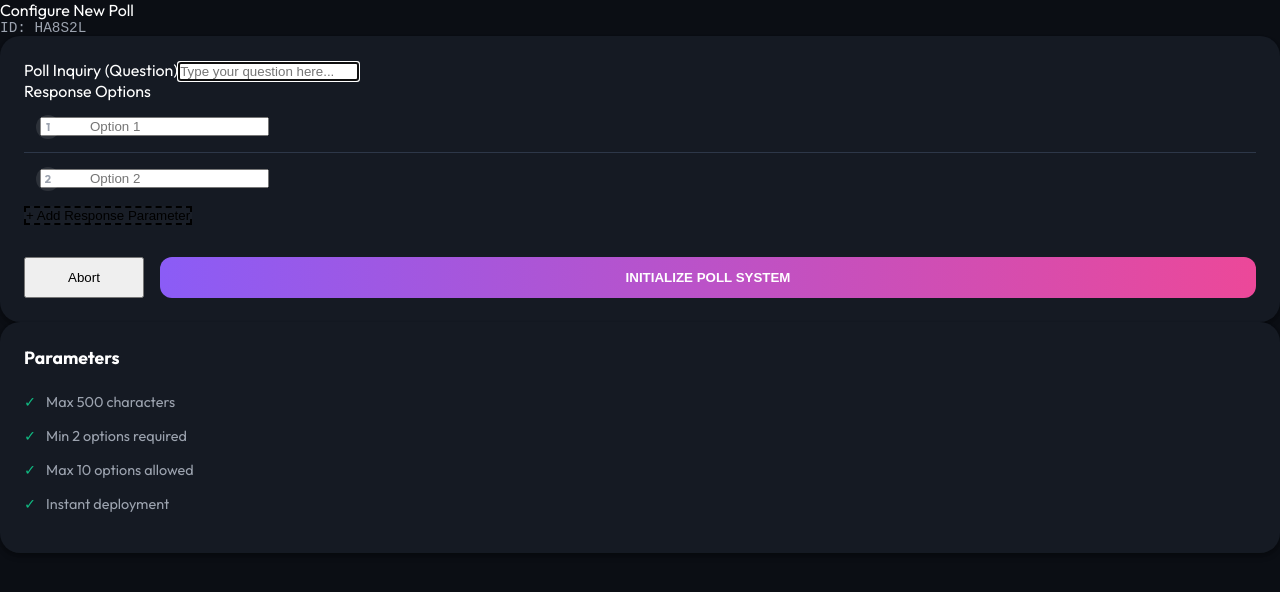
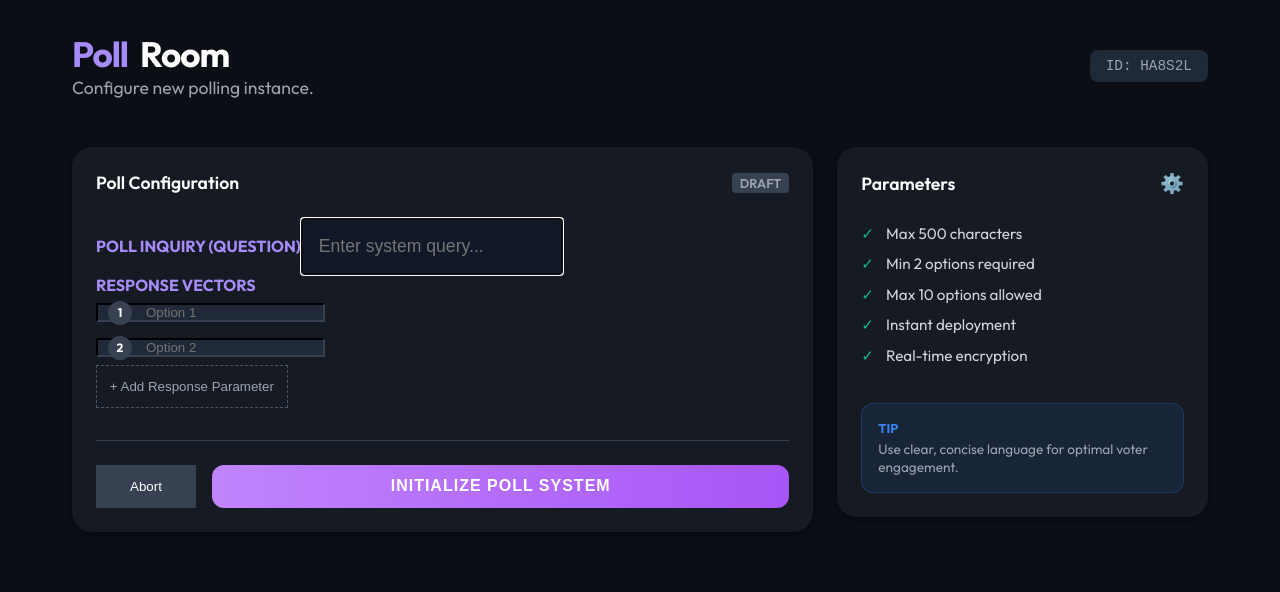
Before and after one commit to Shubhamver45/Poll-Room, a React (Vite) app: page /create in a window 1280 px wide. Shown: the top 592 px of the page. Built offline with nearby package versions, Linux system fonts and the light colour scheme; no server answers.

Commit message:
UI: Align Create Poll Page with PollRoom Dashboard Layout

```diff
--- a/src/pages/CreatePoll.jsx
+++ b/src/pages/CreatePoll.jsx
@@ -1,5 +1,5 @@
 import { useState } from 'react';
-import { useNavigate } from 'react-router-dom';
+import { useNavigate, Link } from 'react-router-dom';
 import { createPoll } from '../services/api';
 
 export default function CreatePoll() {
@@ -56,51 +56,64 @@ export default function CreatePoll() {
     };
 
     return (
-        <div className="app-container">
-            <header className="header" style={{ borderBottom: 'none' }}>
-                <div className="header-logo">
-                    <span>Configure New Poll</span>
+        <div style={{ maxWidth: '1200px', margin: '0 auto', padding: '2rem', minHeight: '100vh' }}>
+
+            {/* Header */}
+            <header className="top-header" style={{ marginBottom: '3rem' }}>
+                <div>
+                    <h1 style={{ fontSize: '2.2rem', fontWeight: '800', display: 'flex', alignItems: 'center', gap: '12px', letterSpacing: '-1px' }}>
+                        <Link to="/" style={{ textDecoration: 'none', color: 'inherit', display: 'flex', alignItems: 'center', gap: '12px' }}>
+                            <span style={{ color: '#A78BFA' }}>Poll</span>Room
+                        </Link>
+                    </h1>
+                    <p style={{ color: 'var(--text-muted)', fontSize: '1.1rem' }}>Configure new polling instance.</p>
                 </div>
-                <div style={{ fontFamily: 'monospace', color: 'var(--text-muted)', fontSize: '0.9rem' }}>
+                <div style={{ fontFamily: 'monospace', color: 'var(--text-muted)', fontSize: '0.9rem', padding: '0.5rem 1rem', background: '#1F2937', borderRadius: '8px' }}>
                     ID: {Math.random().toString(36).substr(2, 6).toUpperCase()}
                 </div>
             </header>
 
-            <div className="poll-grid"> {/* Uses grid for side-by-side layout */}
+            {/* Dashboard Grid Layout */}
+            <div className="dashboard-grid">
 
-                {/* Left Panel: Form */}
-                <div className="card" style={{ flex: 2 }}>
+                {/* Left Panel: Configuration Form */}
+                <div className="card" style={{ gridColumn: 'span 1' }}>
+                    <div className="card-title">
+                        Poll Configuration
+                        <span style={{ fontSize: '0.8rem', background: '#374151', padding: '2px 8px', borderRadius: '4px', color: '#9CA3AF' }}>DRAFT</span>
+                    </div>
 
                     <form onSubmit={handleSubmit}>
                         <div className="form-group">
-                            <label className="form-label">Poll Inquiry (Question)</label>
+                            <label className="form-label" style={{ color: '#A78BFA', fontWeight: 'bold' }}>POLL INQUIRY (QUESTION)</label>
                             <input
                                 type="text"
                                 className="form-input"
-                                placeholder="Type your question here..."
+                                placeholder="Enter system query..."
                                 value={question}
                                 onChange={(e) => setQuestion(e.target.value)}
                                 autoFocus
+                                style={{ fontSize: '1.1rem', padding: '1rem', background: '#111827', borderColor: '#374151' }}
                             />
                         </div>
 
                         <div className="form-group">
-                            <label className="form-label">Response Options</label>
+                            <label className="form-label" style={{ color: '#A78BFA', fontWeight: 'bold', marginTop: '1.5rem' }}>RESPONSE VECTORS</label>
 
                             {options.map((option, index) => (
-                                <div key={index} className="option-row" style={{ position: 'relative' }}>
+                                <div key={index} className="option-row" style={{ position: 'relative', border: 'none', padding: '0.5rem 0' }}>
                                     <div style={{
                                         position: 'absolute', left: '12px', top: '50%', transform: 'translateY(-50%)',
-                                        width: '24px', height: '24px', background: 'rgba(255,255,255,0.1)',
+                                        width: '24px', height: '24px', background: '#374151',
                                         borderRadius: '50%', display: 'flex', alignItems: 'center', justifyContent: 'center',
-                                        fontSize: '0.7rem', color: 'var(--text-muted)', fontWeight: 'bold'
+                                        fontSize: '0.75rem', color: '#FFF', fontWeight: 'bold', zIndex: 2
                                     }}>
                                         {index + 1}
                                     </div>
                                     <input
                                         type="text"
                                         className="form-input"
-                                        style={{ paddingLeft: '3rem' }} // Space for number
+                                        style={{ paddingLeft: '3rem', background: '#1F2937', borderColor: '#374151' }}
                                         placeholder={`Option ${index + 1}`}
                                         value={option}
                                         onChange={(e) => handleOptionChange(index, e.target.value)}
@@ -110,6 +123,7 @@ export default function CreatePoll() {
                                             type="button"
                                             className="remove-option-btn"
                                             onClick={() => removeOption(index)}
+                                            style={{ position: 'absolute', right: '10px', top: '50%', transform: 'translateY(-50%)', background: 'none', border: 'none', color: '#EF4444', cursor: 'pointer', fontSize: '1.2rem' }}
                                         >
                                             ×
                                         </button>
@@ -123,8 +137,10 @@ export default function CreatePoll() {
                             className="btn btn-secondary btn-full"
                             style={{
                                 marginBottom: '2rem',
-                                borderStyle: 'dashed',
-                                background: 'rgba(255,255,255,0.02)'
+                                border: '1px dashed #4B5563',
+                                background: 'transparent',
+                                color: '#9CA3AF',
+                                padding: '0.8rem'
                             }}
                             onClick={addOption}
                             disabled={options.length >= 10}
@@ -146,11 +162,11 @@ export default function CreatePoll() {
                             </div>
                         )}
 
-                        <div style={{ display: 'flex', gap: '1rem' }}>
+                        <div style={{ display: 'flex', gap: '1rem', borderTop: '1px solid #374151', paddingTop: '1.5rem' }}>
                             <button
                                 type="button"
-                                className="btn btn-secondary"
-                                style={{ width: '120px' }}
+                                className="btn"
+                                style={{ width: '100px', background: '#374151', color: '#FFF', border: 'none' }}
                                 onClick={() => navigate('/')}
                             >
                                 Abort
@@ -158,7 +174,7 @@ export default function CreatePoll() {
                             <button
                                 type="submit"
                                 className="btn btn-primary"
-                                style={{ flex: 1, background: 'linear-gradient(90deg, #8B5CF6 0%, #EC4899 100%)', border: 'none' }}
+                                style={{ flex: 1, border: 'none', fontSize: '1rem', letterSpacing: '1px' }}
                                 disabled={loading}
                             >
                                 {loading ? 'INITIALIZING...' : 'INITIALIZE POLL SYSTEM'}
@@ -167,23 +183,37 @@ export default function CreatePoll() {
                     </form>
                 </div>
 
-                {/* Right Panel: Parameters (The box in your screenshot) */}
-                <div className="card" style={{ flex: 1, height: 'fit-content' }}>
-                    <h3 style={{ fontSize: '1.1rem', marginBottom: '1.5rem', fontWeight: '700' }}>Parameters</h3>
-                    <ul style={{ listStyle: 'none', padding: 0, fontSize: '0.9rem', color: 'var(--text-muted)' }}>
-                        <li style={{ marginBottom: '1rem', display: 'flex', alignItems: 'center', gap: '10px' }}>
+                {/* Right Panel: Parameters Info */}
+                <div className="card" style={{ height: 'fit-content' }}>
+                    <div className="card-title">
+                        Parameters
+                        <span style={{ fontSize: '1.2rem' }}>⚙️</span>
+                    </div>
+
+                    <ul style={{ listStyle: 'none', padding: 0, fontSize: '0.95rem', color: '#D1D5DB', lineHeight: '2' }}>
+                        <li style={{ display: 'flex', alignItems: 'center', gap: '12px' }}>
                             <span style={{ color: '#10B981' }}>✓</span> Max 500 characters
                         </li>
-                        <li style={{ marginBottom: '1rem', display: 'flex', alignItems: 'center', gap: '10px' }}>
+                        <li style={{ display: 'flex', alignItems: 'center', gap: '12px' }}>
                             <span style={{ color: '#10B981' }}>✓</span> Min 2 options required
                         </li>
-                        <li style={{ marginBottom: '1rem', display: 'flex', alignItems: 'center', gap: '10px' }}>
+                        <li style={{ display: 'flex', alignItems: 'center', gap: '12px' }}>
                             <span style={{ color: '#10B981' }}>✓</span> Max 10 options allowed
                         </li>
-                        <li style={{ marginBottom: '1rem', display: 'flex', alignItems: 'center', gap: '10px' }}>
+                        <li style={{ display: 'flex', alignItems: 'center', gap: '12px' }}>
                             <span style={{ color: '#10B981' }}>✓</span> Instant deployment
                         </li>
+                        <li style={{ display: 'flex', alignItems: 'center', gap: '12px' }}>
+                            <span style={{ color: '#10B981' }}>✓</span> Real-time encryption
+                        </li>
                     </ul>
+
+                    <div style={{ marginTop: '2rem', padding: '1rem', background: 'rgba(59, 130, 246, 0.1)', borderRadius: '12px', border: '1px solid rgba(59, 130, 246, 0.2)' }}>
+                        <div style={{ fontSize: '0.8rem', color: '#3B82F6', fontWeight: 'bold', marginBottom: '4px' }}>TIP</div>
+                        <div style={{ fontSize: '0.85rem', color: '#9CA3AF' }}>
+                            Use clear, concise language for optimal voter engagement.
+                        </div>
+                    </div>
                 </div>
 
             </div>
```
